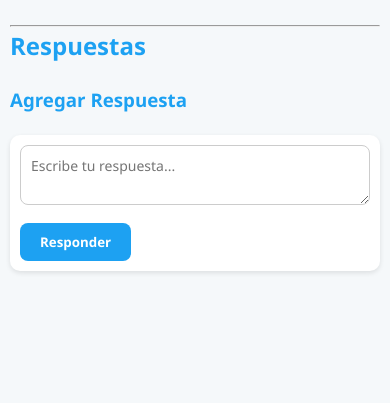
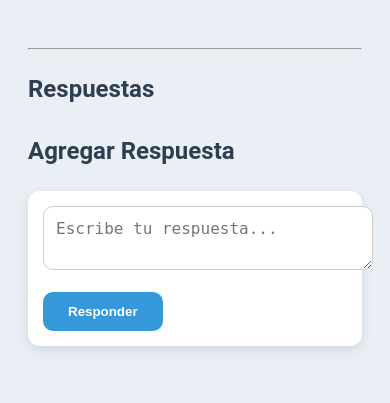
Before and after one commit to MarcoN-spec-oss/LP1, a PHP site: page /question.php in a window 390 px wide. Shown: the top 403 px of the page. Run offline with PHP 8.4, Linux system fonts and the light colour scheme; data that the repository does not hold is empty.

Commit message:
cambios en lo estilos

```diff
--- a/assets/css/style.css
+++ b/assets/css/style.css
@@ -1,124 +1,115 @@
-/* Reset básico */
-* {
-    box-sizing: border-box;
-    margin: 0;
-    padding: 0;
-    font-family: 'Segoe UI', Tahoma, Geneva, Verdana, sans-serif;
+/* Establece un color más suave de fondo para el body */
+body {
+    background-color: #e9eff5; /* Fondo más suave */
+    color: #333;
+    font-family: 'Roboto', sans-serif; /* Cambio de fuente para mayor legibilidad */
+    line-height: 1.6;
+    padding: 30px 50px;
 }
 
-body {
-    background-color: #f5f8fa; /* Fondo estilo Twitter */
-    color: #333;
-    line-height: 1.6;
-    padding: 20px;
+/* Mejora de los encabezados */
+h1, h2, h3 {
+    color: #2d3e50; /* Color más oscuro para mayor contraste */
+    margin-bottom: 20px;
+    font-weight: 700;
 }
 
-/* Contenedor principal */
-h1, h2, h3 {
-    margin-bottom: 15px;
-    color: #1DA1F2; /* Azul principal */
+/* Botones con animación y mejor diseño */
+button {
+    background-color: #3498db;
+    color: white;
+    padding: 12px 25px;
+    border: none;
+    border-radius: 10px;
+    cursor: pointer;
+    font-weight: 600;
+    transition: all 0.3s ease-in-out;
 }
 
-form {
-    background: #ffffff;
-    padding: 15px;
-    margin-bottom: 20px;
-    border-radius: 10px;
-    box-shadow: 0 2px 5px rgba(0,0,0,0.1);
+button:hover {
+    background-color: #2980b9;
+    transform: scale(1.05); /* Efecto al pasar el ratón */
 }
 
+/* Formulario con más espacio y bordes redondeados */
+form {
+    background: #fff;
+    padding: 20px;
+    margin-bottom: 30px;
+    border-radius: 12px;
+    box-shadow: 0 4px 12px rgba(0, 0, 0, 0.1);
+}
+
+/* Mejora los campos de entrada */
 input[type="text"], textarea {
     width: 100%;
-    padding: 10px;
-    margin-bottom: 10px;
-    border-radius: 8px;
+    padding: 12px;
+    margin-bottom: 15px;
+    border-radius: 10px;
     border: 1px solid #ccc;
-    font-size: 14px;
-    transition: 0.3s;
+    font-size: 16px;
+    transition: all 0.3s ease;
 }
 
 input[type="text"]:focus, textarea:focus {
-    border-color: #1DA1F2;
+    border-color: #3498db;
     outline: none;
 }
 
-button {
-    background-color: #1DA1F2;
-    color: #fff;
-    padding: 10px 20px;
-    border: none;
-    border-radius: 8px;
-    cursor: pointer;
-    transition: 0.3s;
-    font-weight: bold;
-}
-
-button:hover {
-    background-color: #0d8ddb;
-}
-
-/* Tarjetas de preguntas */
+/* Tarjetas de preguntas con sombra suave y transición */
 .question, .answer {
     background: #ffffff;
-    padding: 15px;
-    margin-bottom: 15px;
-    border-radius: 10px;
-    box-shadow: 0 1px 3px rgba(0,0,0,0.1);
-    transition: 0.3s;
+    padding: 20px;
+    margin-bottom: 25px;
+    border-radius: 12px;
+    box-shadow: 0 4px 12px rgba(0,0,0,0.1);
+    transition: all 0.3s ease;
 }
 
 .question:hover, .answer:hover {
-    box-shadow: 0 4px 8px rgba(0,0,0,0.15);
+    box-shadow: 0 8px 16px rgba(0,0,0,0.15); /* Sombra más pronunciada */
 }
 
-/* Enlaces */
+/* Enlaces con un toque más moderno */
 a {
-    color: #1DA1F2;
+    color: #3498db;
     text-decoration: none;
-    font-weight: bold;
+    font-weight: 600;
+    transition: all 0.2s ease;
 }
 
 a:hover {
+    color: #2980b9;
     text-decoration: underline;
 }
 
-/* Área de respuestas */
-#answersList {
-    margin-top: 20px;
-}
-
-/* Respuesta individual */
-.answer {
-    position: relative;
-}
-
-/* Botones de votación */
+/* Botones de votación más visibles */
 .vote-btn {
-    background: #E1E8ED;
+    background: #e1e8ed;
     color: #555;
-    padding: 5px 10px;
-    border-radius: 5px;
+    padding: 8px 15px;
+    border-radius: 6px;
     cursor: pointer;
-    margin-right: 5px;
-    transition: 0.3s;
+    margin-right: 10px;
+    transition: all 0.3s ease;
 }
 
 .vote-btn:hover {
-    background: #1DA1F2;
+    background: #3498db;
     color: white;
 }
 
-/* Formulario agregar respuesta */
-#answerForm {
-    margin-top: 20px;
-}
-
-/* Responsive */
+/* Ajustes responsive para dispositivos pequeños */
 @media (max-width: 768px) {
     body {
-        padding: 10px;
+        padding: 20px;
     }
+
+    h1, h2, h3 {
+        font-size: 1.5em; /* Tamaño de fuente más pequeño */
+    }
+
     form, .question, .answer {
-        padding: 10px;
+        padding: 15px;
     }
 }
```
